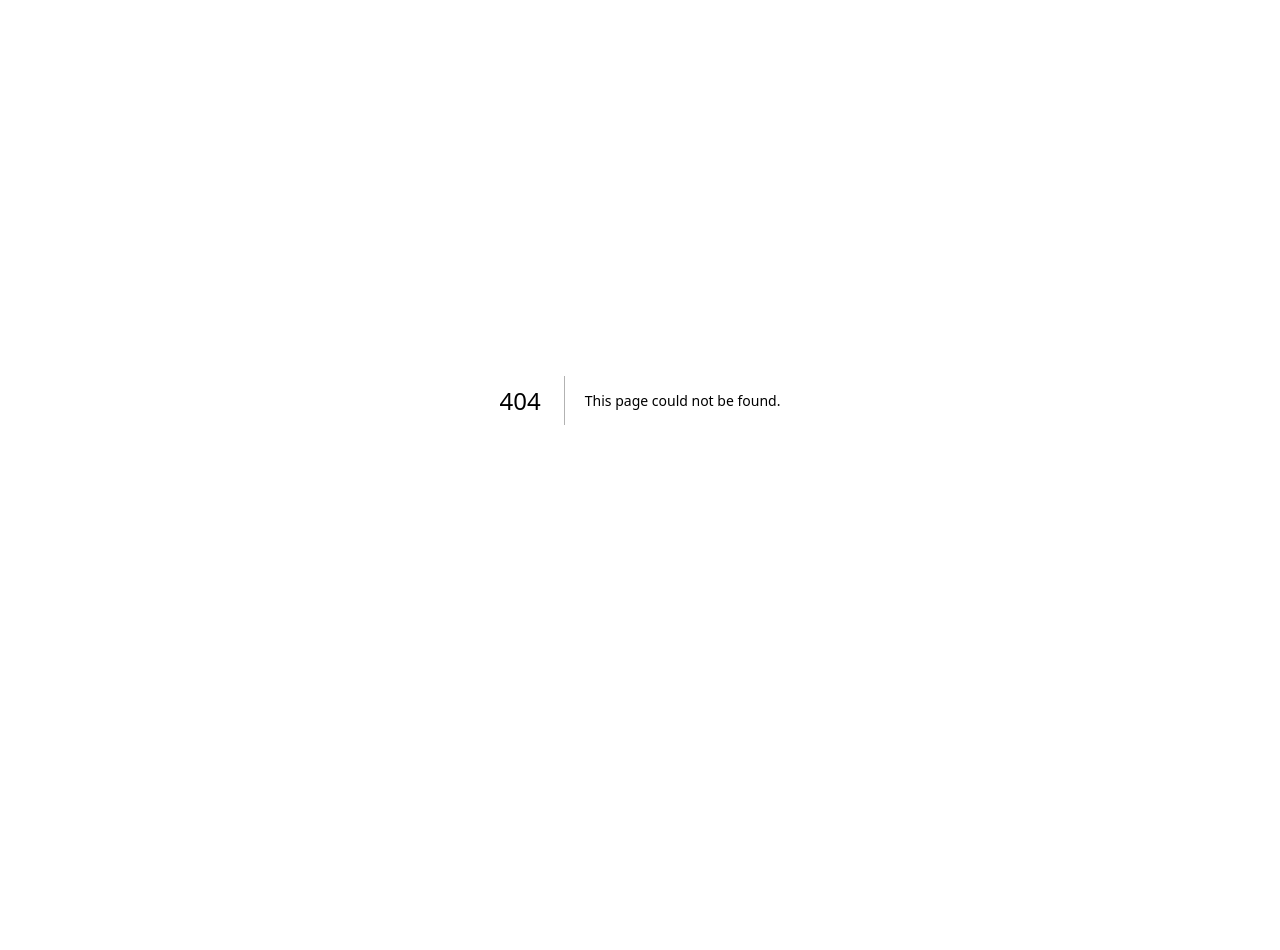
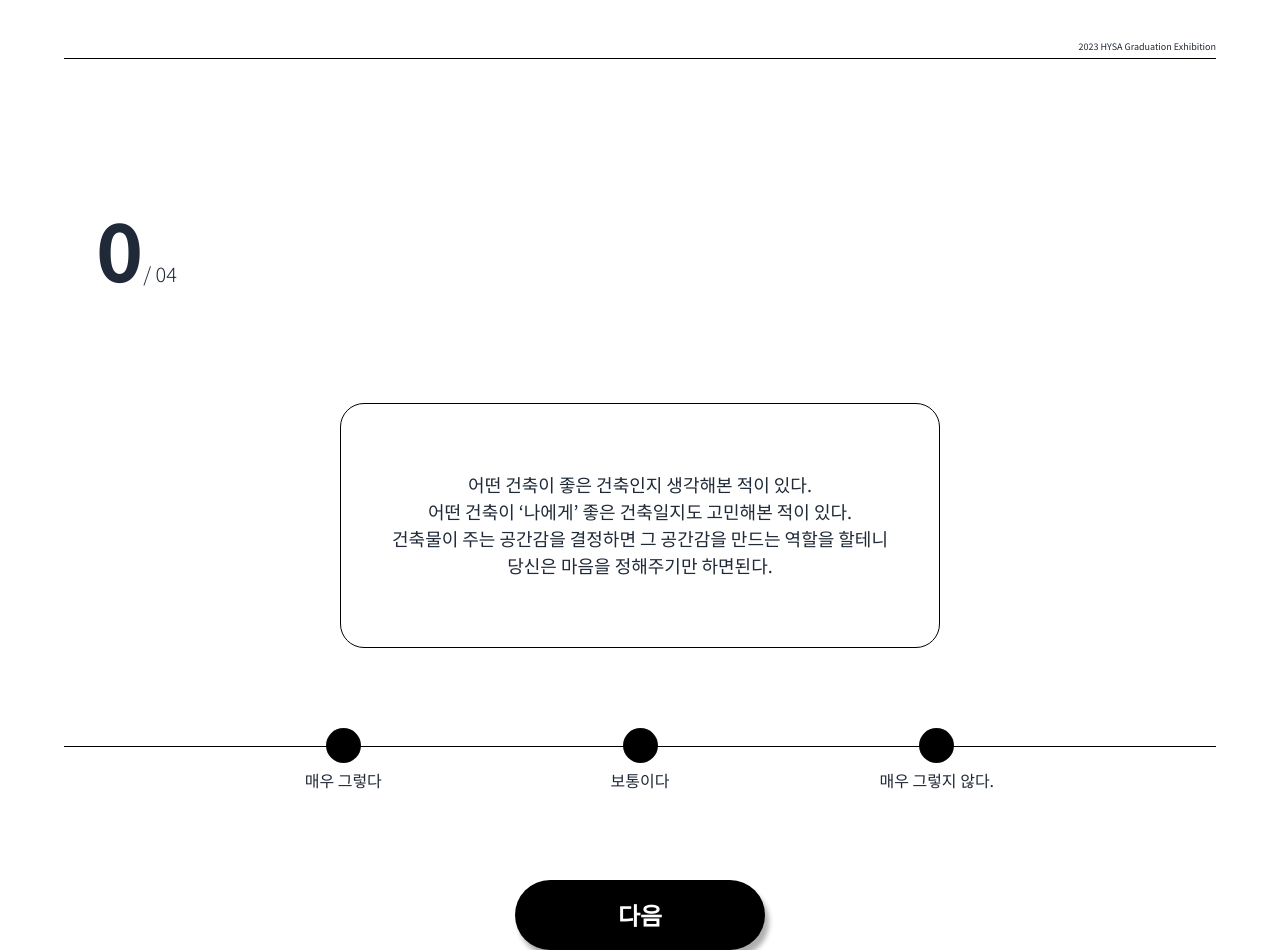
Before and after one commit to jyooj08/design-automation, a Next.js app: page /question in a window 1280 px wide. Before the commit this address had no page. Before the commit the page ends 800 px from the top, so only its background shows below. Built offline with nearby package versions, Linux system fonts and the light colour scheme.

Commit message:
질문화면

```diff
--- a/public/styles/common.css
+++ b/public/styles/common.css
@@ -1,4 +1,4 @@
-@import url("https://fonts.googleapis.com/css2?family=Noto+Sans+KR:wght@400;700&display=swap");
+@import url("https://fonts.googleapis.com/css2?family=Noto+Sans+KR:wght@300;400;700&family=Roboto:wght@100;300;400;500;700&display=swap");
 @tailwind base;
 @tailwind components;
 @tailwind utilities;
@@ -27,9 +27,12 @@ a {
   background-color: #000;
 }
 
-.text-container {
-  text-align: center;
-  margin-top: 4rem;
+.radio-line {
+  width: 100%;
+  height: 1px;
+  background-color: #000;
+  position: absolute;
+  top: 18px;
 }
 
 .text-container .btn {
@@ -43,3 +46,12 @@ a {
   border-radius: 70px;
   box-shadow: 4px 7px 5px 0px #afafaf;
 }
+
+.radio-label {
+  position: absolute;
+  top: 100%;
+  left: 50%;
+  transform: translate(-50%, 0);
+  text-align: center;
+  width: 200px;
+}
--- /dev/null
+++ b/src/components/Button.jsx
@@ -0,0 +1,21 @@
+import Link from "next/link";
+
+const Button = ({ landingUrl, text }) => {
+  return (
+    <div className="text-center mt-16">
+      <Link
+        href={landingUrl}
+        className="btn bg-[#000] text-[#fff] w-[250px] h-[70px] text-[24px] font-bold"
+        style={{
+          border: "none",
+          borderRadius: "70px",
+          boxShadow: "4px 7px 5px 0px #afafaf",
+        }}
+      >
+        {text}
+      </Link>
+    </div>
+  );
+};
+
+export default Button;
--- a/src/pages/index.jsx
+++ b/src/pages/index.jsx
@@ -1,8 +1,6 @@
 /* eslint-disable @next/next/no-img-element */
+import Button from "@/components/Button";
 import Header from "@/components/Header";
-
-import { useAtom, useAtomValue, useSetAtom } from "jotai";
-import Link from "next/link";
 
 const Home = () => {
   return (
@@ -23,23 +21,17 @@ const Home = () => {
         />
 
         <div className="flex flex-col items-center mt-16">
-          <span className="text">
-            어떤 건축이 좋은 건축인지 생각해본 적이 있다.
-          </span>
-          <span className="text">
+          <span>어떤 건축이 좋은 건축인지 생각해본 적이 있다.</span>
+          <span>
             어떤 건축이 &lsquo;나에게&rsquo; 좋은 건축일지도 고민해본 적이 있다.
           </span>
-          <span className="text">
+          <span>
             건축물이 주는 공간감을 결정하면 그 공간감을 만드는 역할을 할테니
           </span>
-          <span className="text">당신은 마음을 정해주기만 하면된다.</span>
+          <span>당신은 마음을 정해주기만 하면된다.</span>
         </div>
 
-        <div className="text-container">
-          <Link href="/select" className="btn">
-            시작하기
-          </Link>
-        </div>
+        <Button text="시작하기" landingUrl="/question?pageSeq=1" />
       </div>
     </>
   );
--- /dev/null
+++ b/src/pages/question.jsx
@@ -0,0 +1,70 @@
+import Button from "@/components/Button";
+import Header from "@/components/Header";
+import { useRouter } from "next/router";
+
+const Select = () => {
+  const router = useRouter();
+  const { query } = router;
+  const { pageSeq } = query;
+
+  return (
+    <>
+      <Header />
+      <div className="mt-32 mx-8">
+        <span className="text-[80px] font-bold">0{pageSeq}</span>
+        <span className="text-[20px] font-light">/ 04</span>
+      </div>
+
+      <div
+        className="flex flex-col justify-center items-center mx-auto mt-24 w-[600px] h-[245px] text-[18px]"
+        style={{ border: "1px solid black", borderRadius: "24px" }}
+      >
+        <span>어떤 건축이 좋은 건축인지 생각해본 적이 있다.</span>
+        <span>
+          어떤 건축이 &lsquo;나에게&rsquo; 좋은 건축일지도 고민해본 적이 있다.
+        </span>
+        <span>
+          건축물이 주는 공간감을 결정하면 그 공간감을 만드는 역할을 할테니
+        </span>
+        <span>당신은 마음을 정해주기만 하면된다.</span>
+      </div>
+
+      <div className="relative radio-container flex justify-evenly mt-20 pb-12">
+        <div className="relative">
+          <input
+            type="radio"
+            name="score"
+            className="radio bg-[#000] w-[35px] h-[35px]"
+          />
+          <span className="radio-label">매우 그렇다</span>
+        </div>
+        <div className="relative">
+          <input
+            type="radio"
+            name="score"
+            className="radio bg-[#000] w-[35px] h-[35px]"
+          />
+          <span className="radio-label">보통이다</span>
+        </div>
+        <div className="relative">
+          <input
+            type="radio"
+            name="score"
+            className="radio bg-[#000] w-[35px] h-[35px]"
+          />
+          <span className="radio-label">매우 그렇지 않다.</span>
+        </div>
+        <div className="radio-line"></div>
+      </div>
+
+      <Button
+        text="다음"
+        landingUrl={
+          pageSeq < 4 ? `/question?pageSeq=${Number(pageSeq) + 1}` : "/result"
+        }
+      />
+    </>
+  );
+};
+
+export default Select;
--- a/src/pages/select.jsx
+++ /dev/null
@@ -1,5 +0,0 @@
-const select = () => {
-  return <div>select</div>;
-};
-
-export default select;
```
